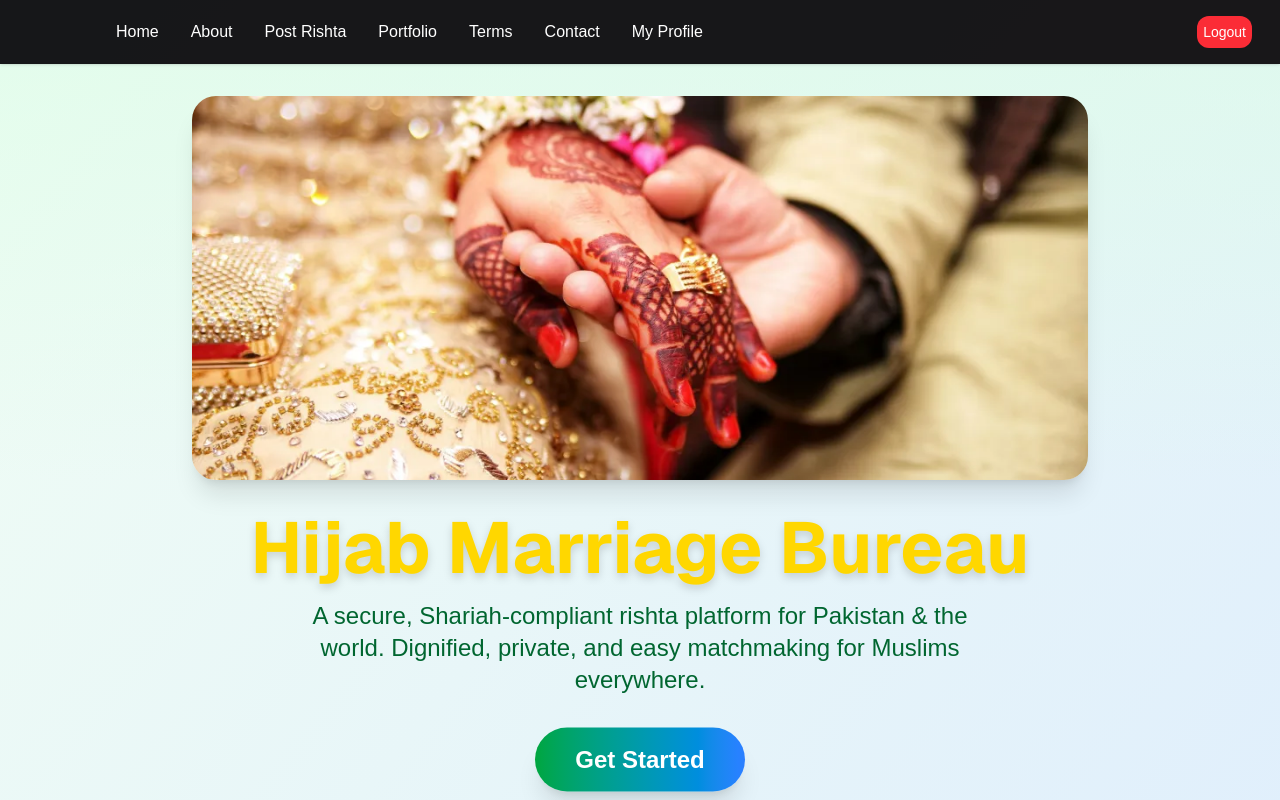
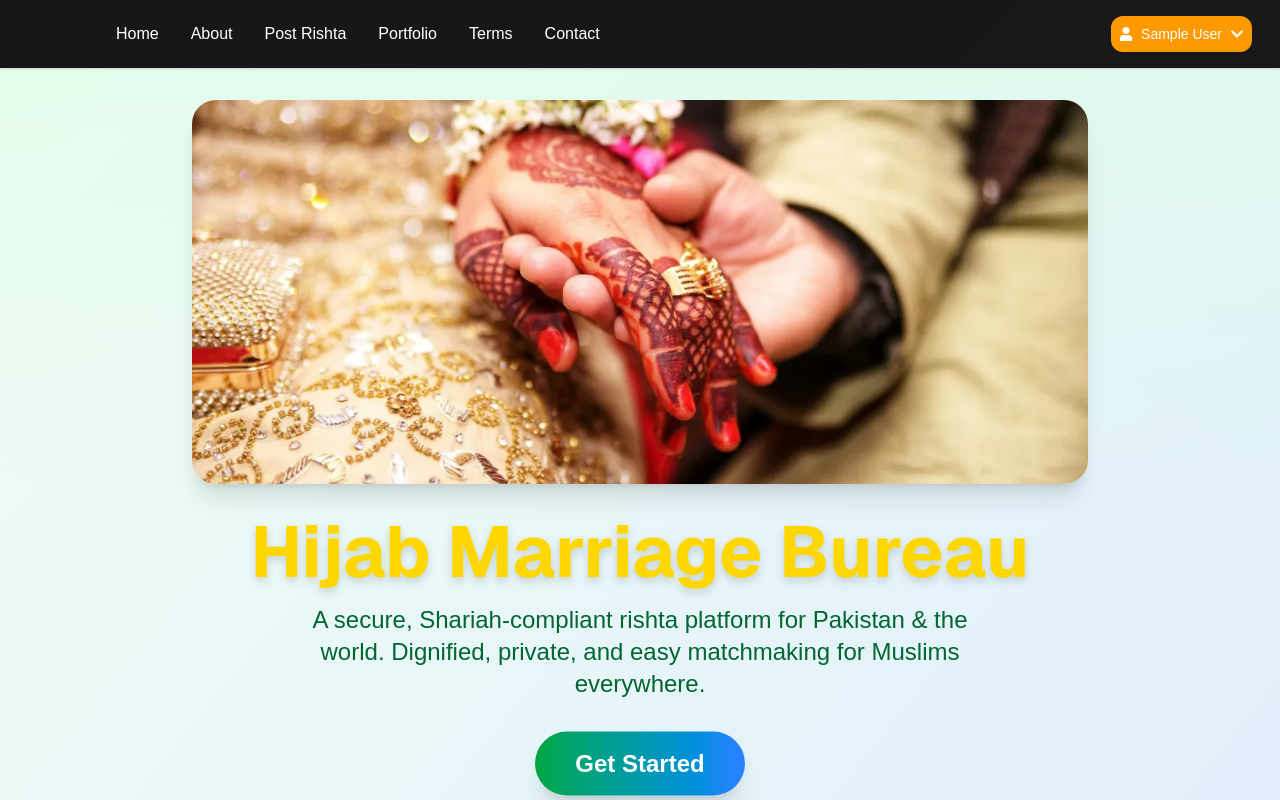
Before and after one commit to shahemwafi/hijabm, a Next.js app: page / in a window 1280 px wide. Shown: the top 800 px of the page. Built offline with nearby package versions, Linux system fonts and the light colour scheme; no server answers; sample sign-in values are in the browser's storage.

Commit message:
Add user profile dropdown menu with profile icon, profile access, and change password options

```diff
--- a/src/app/layout.tsx
+++ b/src/app/layout.tsx
@@ -4,7 +4,7 @@ import { Geist, Geist_Mono } from "next/font/google";
 import Link from "next/link";
 import { authOptions } from "@/lib/authOptions";
 import "./globals.css";
-import { LogoutButton } from "@/components/logoutButton";
+import UserProfileDropdown from "@/components/UserProfileDropdown";
 
 const geistSans = Geist({
   variable: "--font-geist-sans",
@@ -41,23 +41,12 @@ export default async function RootLayout({
             <Link href="/portfolio">Portfolio</Link>
             <Link href="/terms">Terms</Link>
             <Link href="/contact">Contact</Link>
-            {session && (
-              <Link href="/profile">My Profile</Link>
-            )}
             {/* eslint-disable-next-line @typescript-eslint/no-explicit-any */}
             {(session?.user as any)?.isAdmin && (
               <Link href="/admin">Admin</Link>
             )}
           </div>
-          {(session ? <LogoutButton/> :(
-            <Link
-              className="bg-amber-500 text-sm p-1.5 mx-3 rounded-xl hover:underline"
-              href="/login"
-            >
-              SignIn
-            </Link>))
-          }
-
+          <UserProfileDropdown />
         </nav>
         {children}
         <footer className="w-full mt-16 py-6 bg-crimson text-gold border-t border-gold/30 text-center text-sm">
--- /dev/null
+++ b/src/components/UserProfileDropdown.tsx
@@ -0,0 +1,94 @@
+"use client";
+import { useState, useRef, useEffect } from "react";
+import { useSession, signOut } from "next-auth/react";
+import Link from "next/link";
+import { FaUser, FaCog, FaSignOutAlt, FaChevronDown } from "react-icons/fa";
+
+export default function UserProfileDropdown() {
+  const { data: session } = useSession();
+  const [isOpen, setIsOpen] = useState(false);
+  const dropdownRef = useRef<HTMLDivElement>(null);
+
+  useEffect(() => {
+    function handleClickOutside(event: MouseEvent) {
+      if (dropdownRef.current && !dropdownRef.current.contains(event.target as Node)) {
+        setIsOpen(false);
+      }
+    }
+
+    document.addEventListener("mousedown", handleClickOutside);
+    return () => {
+      document.removeEventListener("mousedown", handleClickOutside);
+    };
+  }, []);
+
+  if (!session) {
+    return (
+      <Link
+        className="bg-amber-500 text-sm p-1.5 mx-3 rounded-xl hover:underline"
+        href="/login"
+      >
+        SignIn
+      </Link>
+    );
+  }
+
+  return (
+    <div className="relative" ref={dropdownRef}>
+      <button
+        onClick={() => setIsOpen(!isOpen)}
+        className="flex items-center gap-2 bg-amber-500 text-sm p-2 mx-3 rounded-xl hover:bg-amber-600 transition-colors"
+      >
+        <FaUser className="text-white" />
+        <span className="text-white font-medium">
+          {session.user?.name || session.user?.email?.split('@')[0] || 'User'}
+        </span>
+        <FaChevronDown className={`text-white transition-transform ${isOpen ? 'rotate-180' : ''}`} />
+      </button>
+
+      {isOpen && (
+        <div className="absolute right-0 mt-2 w-48 bg-white rounded-lg shadow-lg border border-gray-200 py-2 z-50">
+          <div className="px-4 py-2 border-b border-gray-100">
+            <p className="text-sm font-semibold text-gray-900">
+              {session.user?.name || 'User'}
+            </p>
+            <p className="text-xs text-gray-500">
+              {session.user?.email}
+            </p>
+          </div>
+
+          <Link
+            href="/profile"
+            className="flex items-center gap-3 px-4 py-2 text-sm text-gray-700 hover:bg-gray-100 transition-colors"
+            onClick={() => setIsOpen(false)}
+          >
+            <FaUser className="text-gray-500" />
+            My Profile
+          </Link>
+
+          <Link
+            href="/profile"
+            className="flex items-center gap-3 px-4 py-2 text-sm text-gray-700 hover:bg-gray-100 transition-colors"
+            onClick={() => setIsOpen(false)}
+          >
+            <FaCog className="text-gray-500" />
+            Change Password
+          </Link>
+
+          <div className="border-t border-gray-100 mt-1">
+            <button
+              onClick={() => {
+                signOut({ callbackUrl: '/' });
+                setIsOpen(false);
+              }}
+              className="flex items-center gap-3 px-4 py-2 text-sm text-red-600 hover:bg-red-50 transition-colors w-full text-left"
+            >
+              <FaSignOutAlt />
+              Sign Out
+            </button>
+          </div>
+        </div>
+      )}
+    </div>
+  );
+}
```
